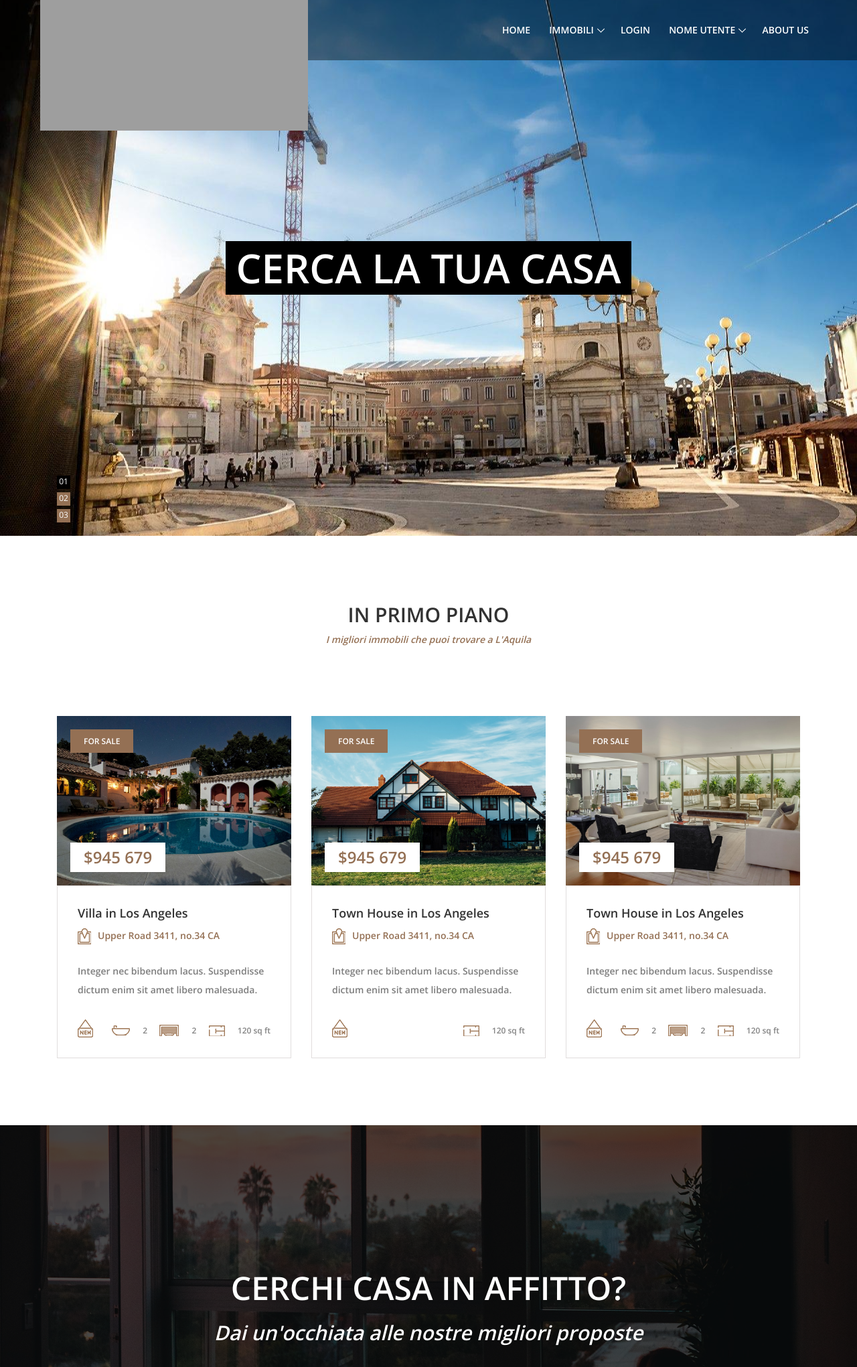
After one commit to giovdellap/Immobile17, a PHP site: page /registrazione.html in a window 1280 px wide. The commit adds this page. Shown: the top 2041 px of the page at 67% size. Run offline with PHP 8.4, Linux system fonts and the light colour scheme; grey boxes are pictures that could not be loaded.

Commit message:
committino sql

```diff
--- a/Smarty/css/login/css/main.css
+++ b/Smarty/css/login/css/main.css
@@ -58,7 +58,7 @@ a:focus {
 
 a:hover {
 	text-decoration: none;
-  color: red; /*FORGOT PASSWORD in rosso quando ci si passa sopra con il mouse*/
+  color: black; /*FORGOT PASSWORD in rosso quando ci si passa sopra con il mouse*/
 }
 
 /*---------------------------------------------*/
@@ -315,7 +315,7 @@ iframe {
 }
 
 .btn-show-pass:hover {
-  color: #57b846;
+  color: #a48464;
 }
 
 .btn-show-pass.active {
--- a/Smarty/templates/aboutUs.tpl
+++ b/Smarty/templates/aboutUs.tpl
@@ -9,7 +9,7 @@
     <!-- The above 4 meta tags *must* come first in the head; any other head content must come *after* these tags -->
 
     <!-- Title  -->
-    <title>Immobile17 | About Us</title>
+    <title>About us</title>
 
     <!-- Favicon  -->
     <link rel="icon" href={$path}Smarty/img/core-img/favicon.ico">
--- a/Smarty/templates/immobili.tpl
+++ b/Smarty/templates/immobili.tpl
@@ -9,13 +9,13 @@
     <!-- The above 4 meta tags *must* come first in the head; any other head content must come *after* these tags -->
 
     <!-- Title  -->
-    <title>South - Real Estate Agency Template | Listings</title>
+    <title>Immobili</title>
 
     <!-- Favicon  -->
-    <link rel="icon" href="img/core-img/favicon.ico">
+    <link rel="icon" href="{$path}Smarty/img/core-img/favicon.ico">
 
     <!-- Style CSS -->
-    <link rel="stylesheet" href="style.css">
+    <link rel="stylesheet" href="{$path}Smartystyle.css">
 
 </head>
 
--- a/controller/CFrontController.php
+++ b/controller/CFrontController.php
@@ -20,7 +20,6 @@ class CFrontController
             $dir = 'controller';
 
             if (in_array($controller . ".php", scandir($dir))){
-
                 if(isset($resource[1]))
                 {
                     if(!strpos($resource[1],"?"))
--- /dev/null
+++ b/registrazione.html
@@ -0,0 +1,384 @@
+<!DOCTYPE html>
+<html lang="it">
+
+<head>
+    <meta charset="UTF-8">
+    <meta name="description" content="">
+    <meta http-equiv="X-UA-Compatible" content="IE=edge">
+    <meta name="viewport" content="width=device-width, initial-scale=1, shrink-to-fit=no">
+    <!-- The above 4 meta tags *must* come first in the head; any other head content must come *after* these tags -->
+
+    <!-- Title  -->
+    <title>Immobile17 | Home</title>
+
+    <!-- Favicon  -->
+    <link rel="icon" href="Smarty/img/core-img/favicon.ico">
+
+    <!-- Style CSS -->
+    <link rel="stylesheet" href="Smarty/style.css">
+
+</head>
+
+<body>
+<!-- Preloader -->
+<div id="preloader">
+    <div class="south-load"></div>
+</div>
+
+<!-- ##### Header Area Start ##### -->
+<header class="header-area">
+
+
+
+    <!-- Main Header Area -->
+    <div class="main-header-area" id="stickyHeader">
+        <div class="classy-nav-container breakpoint-off">
+            <!-- Classy Menu -->
+            <nav class="classy-navbar justify-content-between" id="southNav">
+
+                <!-- Logo -->
+                <a class="nav-brand" href="index.html"><img src="img/core-img/logo.png" alt=""></a>
+
+                <!-- Navbar Toggler -->
+                <div class="classy-navbar-toggler">
+                    <span class="navbarToggler"><span></span><span></span><span></span></span>
+                </div>
+
+                <!-- Menu -->
+                <div class="classy-menu">
+
+                    <!-- close btn -->
+                    <div class="classycloseIcon">
+                        <div class="cross-wrap"><span class="top"></span><span class="bottom"></span></div>
+                    </div>
+
+                    <!-- Nav Start -->
+                    <div class="classynav">
+                        <ul>
+                            <li><a href="index.html">Home</a></li>
+
+                            <li class="cn-dropdown-item has-down pr12"><a href="#">Immobili</a>
+                                <ul class="dropdown">
+                                    <li><a href="index.html">Vendita</a></li>
+                                    <li><a href="about-us.html">Affitto</a></li>
+
+                                </ul>
+                            </li>
+
+                            <li><a href="index.html">login</a></li>
+                            <li class="cn-dropdown-item has-down pr12"><a href="#">Nome Utente</a>
+                                <ul class="dropdown">
+                                    <li><a href="index.html">Area Riservata</a></li>
+                                    <li><a href="about-us.html">Logout</a></li>
+
+                                </ul>
+                            </li>
+
+                            <li><a href="contact.html">About Us</a></li>
+                        </ul>
+                    </div>
+                    <!-- Nav End -->
+                </div>
+            </nav>
+        </div>
+    </div>
+</header>
+<!-- ##### Header Area End ##### -->
+
+<!-- ##### Hero Area Start ##### -->
+<section class="hero-area">
+    <div class="hero-slides owl-carousel">
+        <!-- Single Hero Slide -->
+        <div class="single-hero-slide bg-img" style="background-image: url(img/bg-img/hero0.jpg);">
+            <div class="container h-100">
+                <div class="row h-100 align-items-center">
+                    <div class="col-12">
+                        <div class="hero-slides-content">
+                            <h2 data-animation="fadeInUp" data-delay="100ms">Cerca la tua casa</h2>
+                        </div>
+                    </div>
+                </div>
+            </div>
+        </div>
+        <!-- Single Hero Slide -->
+        <div class="single-hero-slide bg-img" style="background-image: url(img/bg-img/hero2.jpg);">
+            <div class="container h-100">
+                <div class="row h-100 align-items-center">
+                    <div class="col-12">
+                        <div class="hero-slides-content">
+                            <h2 data-animation="fadeInUp" data-delay="100ms">Bell stu post</h2>
+                        </div>
+                    </div>
+                </div>
+            </div>
+        </div>
+        <!-- Single Hero Slide -->
+        <div class="single-hero-slide bg-img" style="background-image: url(img/bg-img/hero3.jpg);">
+            <div class="container h-100">
+                <div class="row h-100 align-items-center">
+                    <div class="col-12">
+                        <div class="hero-slides-content">
+                            <h2 data-animation="fadeInUp" data-delay="100ms">Ciro</h2>
+                        </div>
+                    </div>
+                </div>
+            </div>
+        </div>
+    </div>
+</section>
+<!-- ##### Hero Area End ##### -->
+
+
+
+<!-- ##### Featured Properties Area Start ##### -->
+<section class="featured-properties-area section-padding-100-50">
+    <div class="container">
+        <div class="row">
+            <div class="col-12">
+                <div class="section-heading wow fadeInUp">
+                    <h2>in primo piano</h2>
+                    <p>I migliori immobili che puoi trovare a L'Aquila</p>
+                </div>
+            </div>
+        </div>
+
+        <div class="row">
+
+            <!-- Single Featured Property -->
+            <div class="col-12 col-md-6 col-xl-4">
+                <div class="single-featured-property mb-50 wow fadeInUp" data-wow-delay="100ms">
+                    <!-- Property Thumbnail -->
+                    <div class="property-thumb">
+                        <img src="img/bg-img/feature1.jpg" alt="">
+
+                        <div class="tag">
+                            <span>For Sale</span>
+                        </div>
+                        <div class="list-price">
+                            <p>$945 679</p>
+                        </div>
+                    </div>
+                    <!-- Property Content -->
+                    <div class="property-content">
+                        <h5>Villa in Los Angeles</h5>
+                        <p class="location"><img src="img/icons/location.png" alt="">Upper Road 3411, no.34 CA</p>
+                        <p>Integer nec bibendum lacus. Suspendisse dictum enim sit amet libero malesuada.</p>
+                        <div class="property-meta-data d-flex align-items-end justify-content-between">
+                            <div class="new-tag">
+                                <img src="img/icons/new.png" alt="">
+                            </div>
+                            <div class="bathroom">
+                                <img src="img/icons/bathtub.png" alt="">
+                                <span>2</span>
+                            </div>
+                            <div class="garage">
+                                <img src="img/icons/garage.png" alt="">
+                                <span>2</span>
+                            </div>
+                            <div class="space">
+                                <img src="img/icons/space.png" alt="">
+                                <span>120 sq ft</span>
+                            </div>
+                        </div>
+                    </div>
+                </div>
+            </div>
+
+            <!-- Single Featured Property -->
+            <div class="col-12 col-md-6 col-xl-4">
+                <div class="single-featured-property mb-50 wow fadeInUp" data-wow-delay="200ms">
+                    <!-- Property Thumbnail -->
+                    <div class="property-thumb">
+                        <img src="img/bg-img/feature2.jpg" alt="">
+
+                        <div class="tag">
+                            <span>For Sale</span>
+                        </div>
+                        <div class="list-price">
+                            <p>$945 679</p>
+                        </div>
+                    </div>
+                    <!-- Property Content -->
+                    <div class="property-content">
+                        <h5>Town House in Los Angeles</h5>
+                        <p class="location"><img src="img/icons/location.png" alt="">Upper Road 3411, no.34 CA</p>
+                        <p>Integer nec bibendum lacus. Suspendisse dictum enim sit amet libero malesuada.</p>
+                        <div class="property-meta-data d-flex align-items-end justify-content-between">
+                            <div class="new-tag">
+                                <img src="img/icons/new.png" alt="">
+                            </div>
+                            <div class="space">
+                                <img src="img/icons/space.png" alt="">
+                                <span>120 sq ft</span>
+                            </div>
+                        </div>
+                    </div>
+                </div>
+            </div>
+
+            <!-- Single Featured Property -->
+            <div class="col-12 col-md-6 col-xl-4">
+                <div class="single-featured-property mb-50 wow fadeInUp" data-wow-delay="300ms">
+                    <!-- Property Thumbnail -->
+                    <div class="property-thumb">
+                        <img src="img/bg-img/feature3.jpg" alt="">
+
+                        <div class="tag">
+                            <span>For Sale</span>
+                        </div>
+                        <div class="list-price">
+                            <p>$945 679</p>
+                        </div>
+                    </div>
+                    <!-- Property Content -->
+                    <div class="property-content">
+                        <h5>Town House in Los Angeles</h5>
+                        <p class="location"><img src="img/icons/location.png" alt="">Upper Road 3411, no.34 CA</p>
+                        <p>Integer nec bibendum lacus. Suspendisse dictum enim sit amet libero malesuada.</p>
+                        <div class="property-meta-data d-flex align-items-end justify-content-between">
+                            <div class="new-tag">
+                                <img src="img/icons/new.png" alt="">
+                            </div>
+                            <div class="bathroom">
+                                <img src="img/icons/bathtub.png" alt="">
+                                <span>2</span>
+                            </div>
+                            <div class="garage">
+                                <img src="img/icons/garage.png" alt="">
+                                <span>2</span>
+                            </div>
+                            <div class="space">
+                                <img src="img/icons/space.png" alt="">
+                                <span>120 sq ft</span>
+                            </div>
+                        </div>
+                    </div>
+                </div>
+            </div>
+        </div>
+    </div>
+</section>
+<!-- ##### Featured Properties Area End ##### -->
+
+<!-- ##### Call To Action Area Start ##### -->
+<section class="call-to-action-area bg-fixed bg-overlay-black" style="background-image: url(img/bg-img/cta.jpg)">
+    <div class="container h-100">
+        <div class="row align-items-center h-100">
+            <div class="col-12">
+                <div class="cta-content text-center">
+                    <h2 class="wow fadeInUp" data-wow-delay="300ms">Cerchi casa in affitto?</h2>
+                    <h6 class="wow fadeInUp" data-wow-delay="400ms">Dai un'occhiata alle nostre migliori proposte</h6>
+                    <a href="#" class="btn south-btn mt-50 wow fadeInUp" data-wow-delay="500ms">Affitti</a>
+                </div>
+            </div>
+        </div>
+    </div>
+</section>
+<!-- ##### Call To Action Area End ##### -->
+
+<!-- ##### Editor Area Start ##### -->
+<section class="south-editor-area d-flex align-items-center">
+    <!-- Editor Content -->
+    <div class="editor-content-area">
+        <!-- Section Heading -->
+        <div class="section-heading wow fadeInUp" data-wow-delay="250ms">
+            <img src="img/icons/prize.png" alt="">
+            <h2>Admin Istrator</h2>
+            <p>Amministratore</p>
+        </div>
+        <p class="wow fadeInUp" data-wow-delay="500ms">Admin Istrator è un dirigente d'azienda italiano con cittadinanza statunitense. Da sempre appassionato di immobili e barbe, è diventato il nuovo amministratore di Immobile17 nell'aprile 2020. Comincia i primi passi nell'azienda assumendo la carica di agente immobiliare nel reparto I17 research.</p>
+        <div class="address wow fadeInUp" data-wow-delay="750ms">
+            <h6><img src="img/icons/phone-call.png" alt=""> +39 0862 433812</h6>
+            <h6><img src="img/icons/envelope.png" alt=""> admin@admin.it</h6>
+        </div>
+        <div class="signature mt-50 wow fadeInUp" data-wow-delay="1000ms">
+            <img src="img/core-img/signature.png" alt="">
+        </div>
+    </div>
+
+    <!-- Editor Thumbnail -->
+    <div class="editor-thumbnail">
+        <img src="img/bg-img/editor.jpg" alt="">
+    </div>
+</section>
+<!-- ##### Editor Area End ##### -->
+
+<!-- ##### Footer Area Start ##### -->
+<footer class="footer-area section-padding-100-0 bg-img gradient-background-overlay" style="background-image: url(img/bg-img/cta.jpg);">
+    <!-- Main Footer Area -->
+    <div class="main-footer-area">
+        <div class="container">
+            <div class="row">
+
+                <!-- Single Footer Widget -->
+                <div class="col-12 col-sm-6 col-xl-6">
+                    <div class="footer-widget-area mb-100">
+                        <!-- Widget Title -->
+                        <div class="widget-title">
+                            <h6>About Us</h6>
+                        </div>
+
+                        <img src="img/bg-img/footer.jpg" alt="">
+                        <div class="footer-logo my-4">
+                            <img src="img/core-img/logo.png" alt="">
+                        </div>
+                        <p>Giovanni Nicola Della Pelle<br>
+                        </p>
+                        <p>Marco Di Domenica</p>
+                        <p>Gabriele Foderà</p>
+                        <p>&nbsp;</p>
+                    </div>
+                </div>
+
+                <!-- Single Footer Widget -->
+                <div class="col-12 col-sm-6 col-xl-6">
+                    <div class="footer-widget-area mb-100">
+                        <!-- Widget Title -->
+                        <div class="widget-title">
+                            <h6>Orari</h6>
+                        </div>
+                        <!-- Office Hours -->
+                        <div class="weekly-office-hours">
+                            <ul>
+                                <li class="d-flex align-items-center justify-content-between"><span>Lunedì - Venerdì</span> <span>08:00 - 20:00</span></li>
+                                <li class="d-flex align-items-center justify-content-between"><span>Sabato</span> <span>Chiuso</span></li>
+                                <li class="d-flex align-items-center justify-content-between"><span>Domenica</span> <span>Chiuso</span></li>
+                            </ul>
+                        </div>
+                        <!-- Address -->
+                        <div class="address">
+                            <h6><img src="img/icons/phone-call.png" alt=""> +39 0862 433812</h6>
+                            <h6><img src="img/icons/envelope.png" alt=""> admin@admin.it</h6>
+                            <h6><img src="img/icons/location.png" alt=""> L'Aquila(AQ), 67100, Via Enrico De Nicola 17&nbsp; &nbsp;</h6>
+                        </div>
+                    </div>
+                </div>
+            </div>
+        </div>
+    </div>
+
+    <!-- Copywrite Text -->
+    <div class="copywrite-text d-flex align-items-center justify-content-center">
+        <p><!-- Link back to Colorlib can't be removed. Template is licensed under CC BY 3.0. --></p>
+        Copyright &copy;<script>document.write(new Date().getFullYear());</script> All rights reserved | This template is made with <i class="fa fa-heart-o" aria-hidden="true"></i> by <a href="https://colorlib.com" target="_blank">Colorlib</a>
+        <!-- Link back to Colorlib can't be removed. Template is licensed under CC BY 3.0. -->
+    </div>
+</footer>
+<!-- ##### Footer Area End ##### -->
+
+<!-- jQuery (Necessary for All JavaScript Plugins) -->
+<script src="js/jquery/jquery-2.2.4.min.js"></script>
+<!-- Popper js -->
+<script src="js/popper.min.js"></script>
+<!-- Bootstrap js -->
+<script src="js/bootstrap.min.js"></script>
+<!-- Plugins js -->
+<script src="js/plugins.js"></script>
+<script src="js/classy-nav.min.js"></script>
+<script src="js/jquery-ui.min.js"></script>
+<!-- Active js -->
+<script src="js/active.js"></script>
+
+</body>
+
+</html>
```
Also changed, not shown: Smarty/templates/login.tpl (+7 -2 lines), login.html (+17 -12 lines), Smarty/css/login/vendor/bootstrap/css/bootstrap.css, 1 other file.
